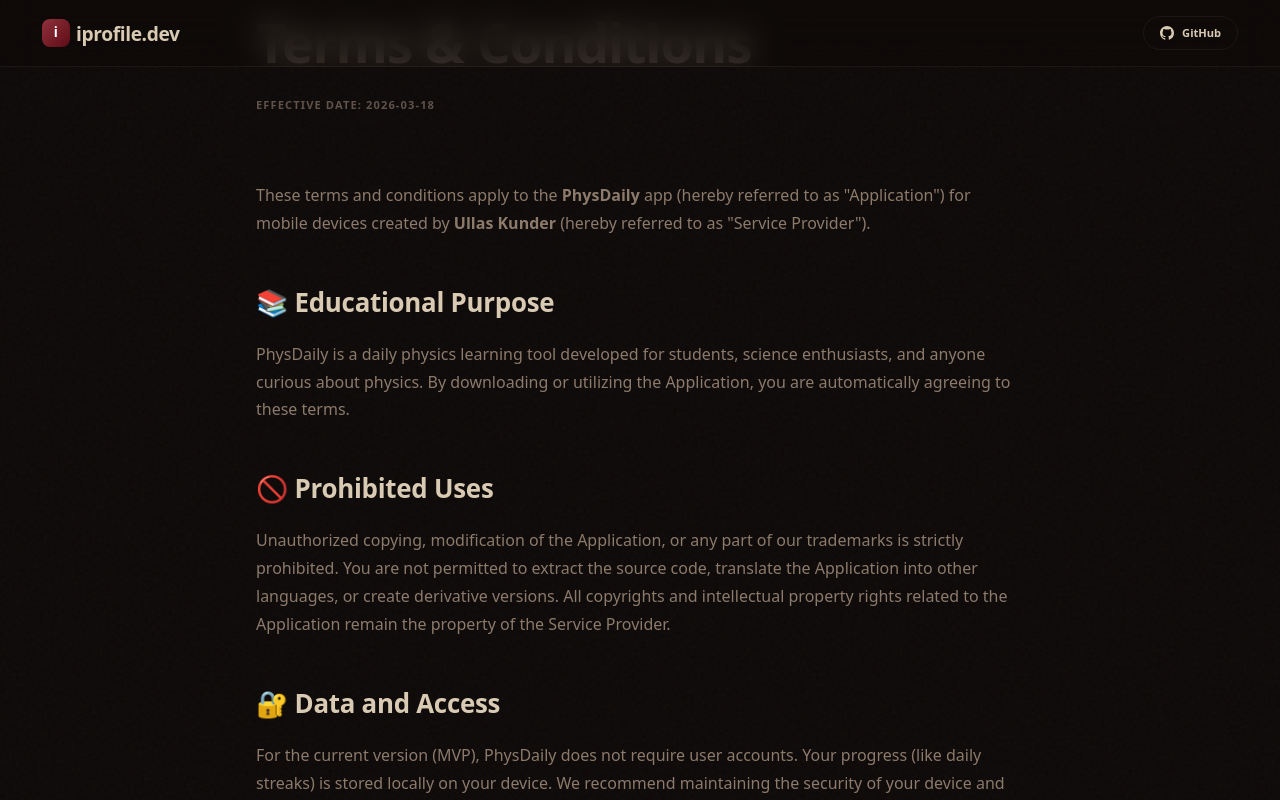
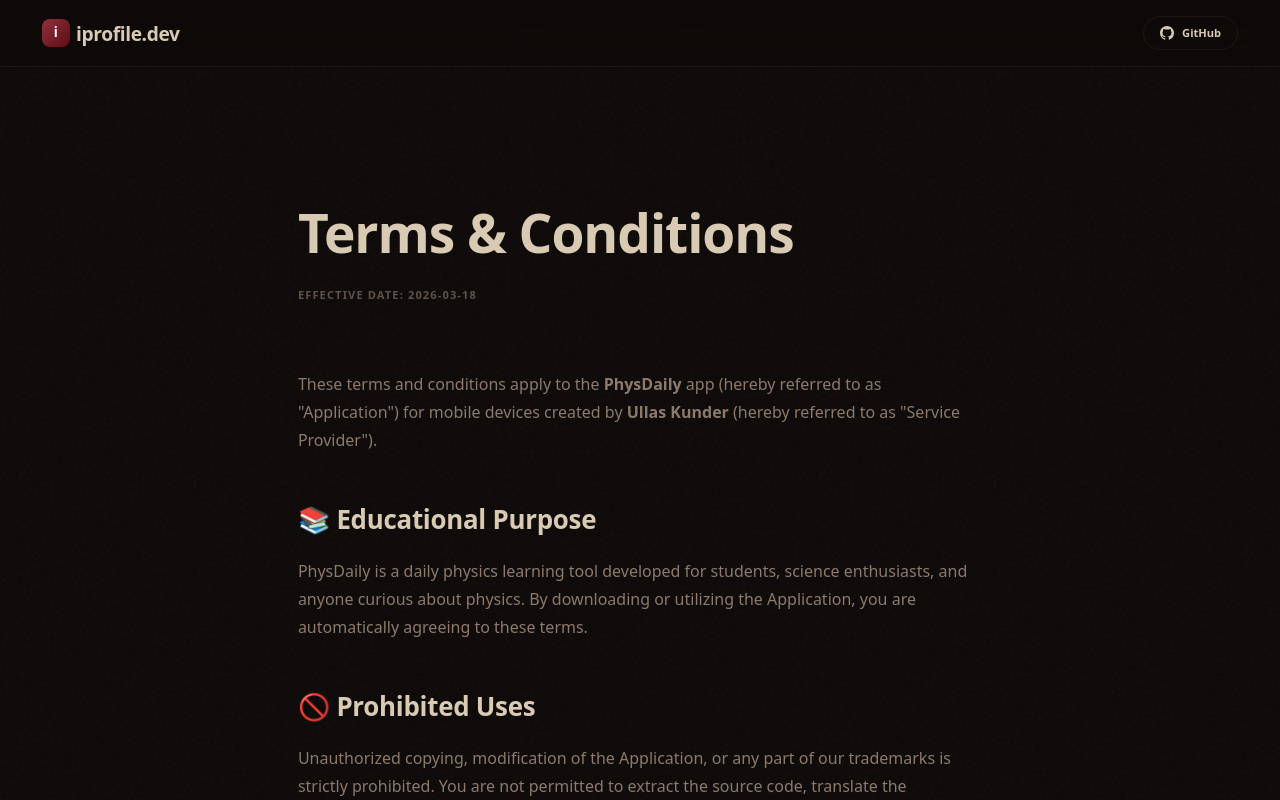
Before and after one commit to ullaskunder3/iprofile, a Next.js app: page /phys-daily/terms in a window 1280 px wide. Shown: the top 800 px of the page. Built offline with nearby package versions, Linux system fonts and the light colour scheme.

Commit message:
update terms page ui

```diff
--- a/app/components/LegalPage.tsx
+++ b/app/components/LegalPage.tsx
@@ -19,7 +19,9 @@
         style={{
           maxWidth: "48rem",
           margin: "0 auto",
-          padding: "var(--space-3xl) var(--space-xl) var(--space-4xl)",
+          paddingTop: "calc(var(--space-3xl) + 80px)",
+          paddingBottom: "var(--space-4xl)",
+          paddingInline: "var(--space-xl)",
         }}
       >
         <div style={{ marginBottom: "var(--space-2xl)" }}>
--- a/app/globals.css
+++ b/app/globals.css
@@ -23,6 +23,8 @@
   /* φ³    */
   --space-3xl: 6.854rem;
   /* φ⁴    */
+  --space-4xl: 11.090rem;
+  /* φ⁵    */
 
   /* ── Type Scale (Golden Ratio) ────────────────────────── */
   --text-xs: 0.694rem;
```
